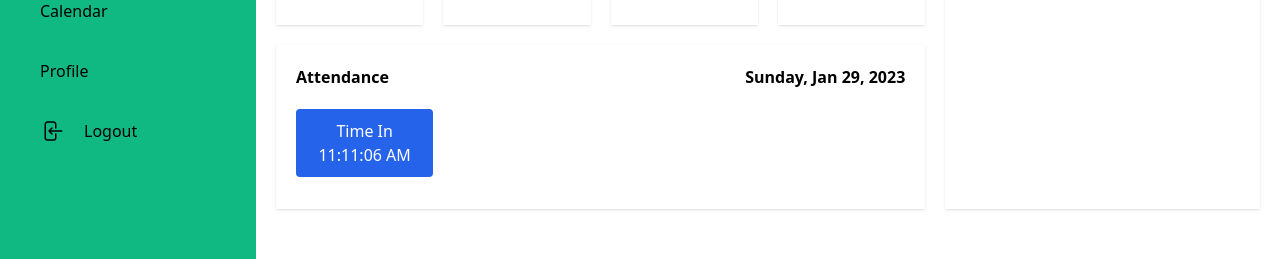
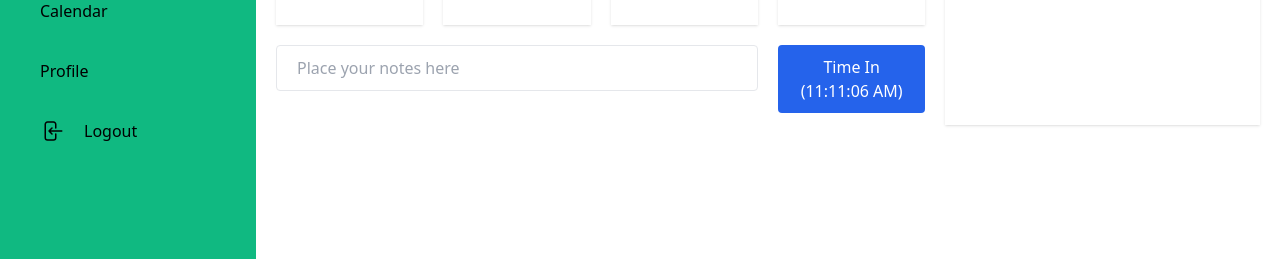
Before and after one commit to PrgDominique/Sweldo-App-Frontend, a React (Create React App) app: page /dashboard in a window 1280 px wide. Shown: the part 235-494 px from the top of the page. Built offline with nearby package versions, Linux system fonts and the light colour scheme; no server answers; sample sign-in values are in the browser's storage.

Commit message:
updated dashboard

```diff
--- a/src/components/portal/user/dashboard/TimeCard.jsx
+++ b/src/components/portal/user/dashboard/TimeCard.jsx
@@ -17,14 +17,14 @@ const TimeCard = ({ isClockIn}) => {
 
   // rerender the isClockIn state after clock in
   //and clean the success message after 3 seconds
-  useEffect(() => {
-    RestApi.getDashboard()
+  // useEffect(() => {
+  //   RestApi.getDashboard()
 
-    const timer = setTimeout(() => {
-      setSuccess(undefined)
-    }, 3000)
-    return () => clearTimeout(timer)
-  }, [isClockIn])
+  //   const timer = setTimeout(() => {
+  //     setSuccess(undefined)
+  //   }, 3000)
+  //   return () => clearTimeout(timer)
+  // }, [isClockIn])
 
   // button time in function
   const handleTimeIn = async () => {
@@ -90,9 +90,10 @@ const TimeCard = ({ isClockIn}) => {
             <>
               <div className=' mb-3'>
                 <SubmitButton
-                  name='Time Out'
+                  name={`Time Out (${time})`}
                   onClick={handleTimeOut}
                   loading={loading}
+                  fullWidth={true}
                 />
                 <SuccessAlert message={success?.message} />
               </div>
@@ -102,9 +103,10 @@ const TimeCard = ({ isClockIn}) => {
             <>
               <div className=' mb-3'>
                 <SubmitButton
-                  name={`Time In ${time}`}
+                  name={`Time In (${time})`}
                   onClick={handleTimeIn}
                   loading={loading}
+                  fullWidth={true}
                 />
               </div>
 
--- a/src/pages/portal/user/dashboard.jsx
+++ b/src/pages/portal/user/dashboard.jsx
@@ -3,6 +3,7 @@ import { useNavigate } from 'react-router-dom'
 import Announcement from '../../../components/portal/user/dashboard/Announcement'
 import TimeCard from '../../../components/portal/user/dashboard/TimeCard'
 import StatisticCard from '../../../components/ui/cards/StatisticCard'
+import AuthInput from '../../../components/ui/inputs/AuthInput'
 import PageTitle from '../../../components/ui/titles/PageTitle'
 import * as RestApi from '../../../utils/rest_api_util'
 
@@ -13,6 +14,9 @@ const Dashboard = () => {
   const [weekly, setWeekly] = useState(0)
   const [monthly, setMonthly] = useState(0)
   const [normalRate, setNormalRate] = useState(0)
+  const [formData, setFormData] = useState({
+    notes: '',
+  })
 
   //temporary date
   const options = {
@@ -64,21 +68,37 @@ const Dashboard = () => {
             />
 
             {/* Graph and attendance */}
-            <div className='md:col-span-2 lg:col-span-4 bg-white shadow p-5'>
-              <div className="grid md:grid-cols-4 grid-cols-1 gap-5">
-
+            {/* <div className='md:col-span-2 lg:col-span-4 bg-white shadow p-5'>
+              <div className='grid md:grid-cols-4 grid-cols-1 gap-5'>
                 <div className='md:col-span-2 max-md:mb-5 max-md:flex max-md:justify-center font-bold'>
                   <h1>Attendance</h1>
                 </div>
                 <div className='md:col-span-2 flex justify-end max-md:mb-5  max-md:justify-center font-bold'>
                   {date}
+                </div>
+
+                <div className=' md:col-span-2 col-span-1 '>
 
                 </div>
 
-              <div className="">
-                <TimeCard />
+                <div className=' md:col-span-2 col-span-1'>
+                  <TimeCard isClockIn={isClockIn} />
                 </div>
               </div>
+            </div> */}
+            <div className='col-span-1 md:col-span-2 lg:col-span-3'>
+              <AuthInput
+                id='notes'
+                type='text'
+                placeholder='Place your notes here'
+                value={formData.notes}
+                onChange={(e) =>
+                  setFormData({ ...formData, notes: e.target.value })
+                }
+              />
+            </div>
+            <div className='col-span-1 md:col-span-2 lg:col-span-1'>
+              <TimeCard isClockIn={isClockIn} />
             </div>
           </div>
         </div>
```
Also changed, not shown: src/components/portal/user/dashboard/SalaryExpected.jsx (deleted, +0 -10 lines). Lines whose indentation alone changed are shown as unchanged.
